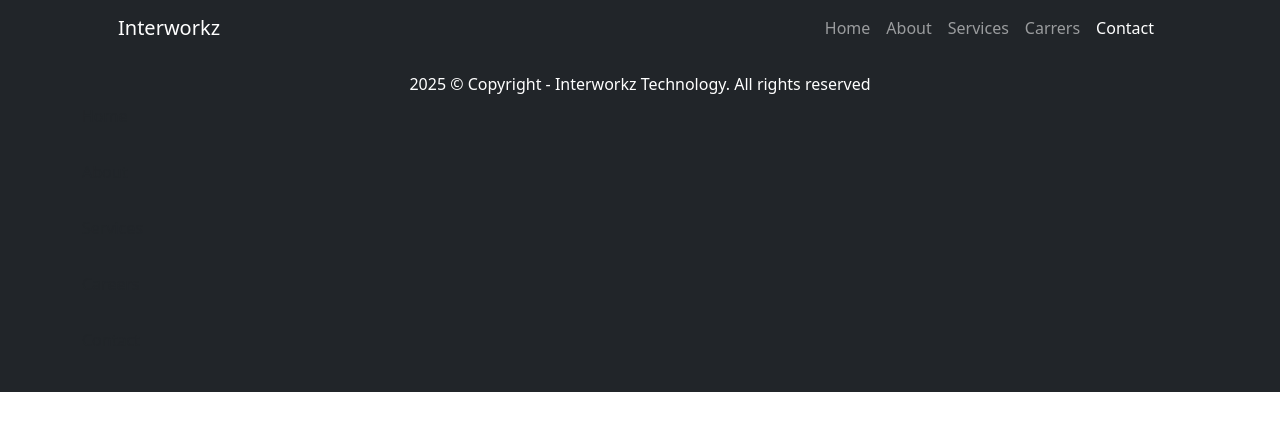
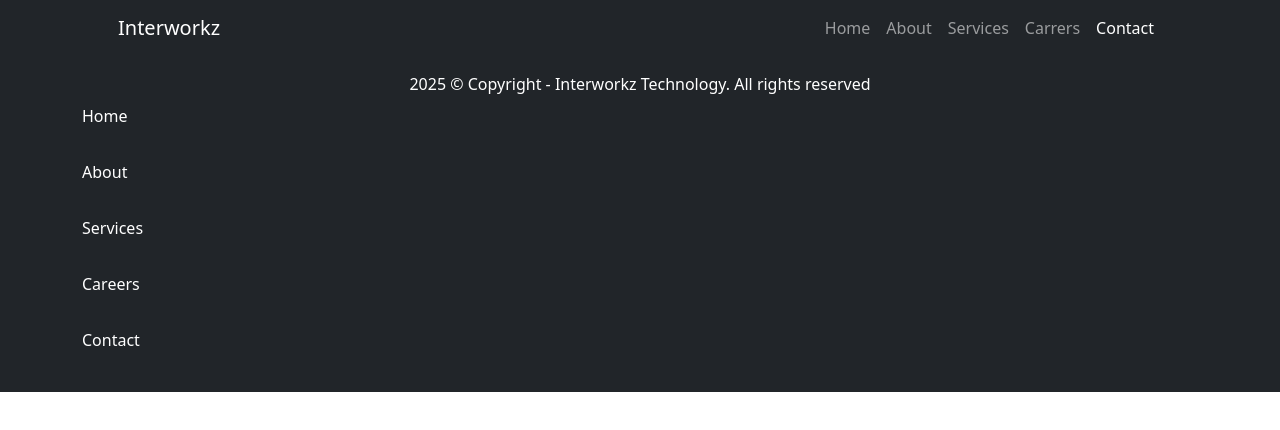
Before and after one commit to Abila03/interworkz, a React (Create React App) app: page /contact in a window 1280 px wide. Shown: the top 430 px of the page. Built offline with nearby package versions, Linux system fonts and the light colour scheme.

Commit message:
footer 1.2.3.1

```diff
--- a/src/pages/components/footer.js
+++ b/src/pages/components/footer.js
@@ -11,7 +11,7 @@ function Footer() {
         <p className="m-0 text-center text-white">
           2025 © Copyright - Interworkz Technology. All rights reserved
         </p>
-        <div className="navbar-collapse">
+        <div className="navbar-collapse text-white">
           <ul className="navbar-nav ms-auto mb-2 mb-lg-0">
             <p className="nav-item">
               <Link
```
